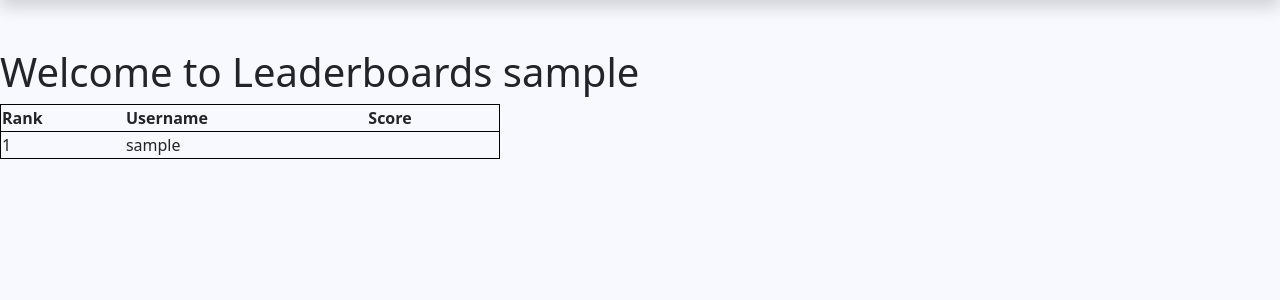
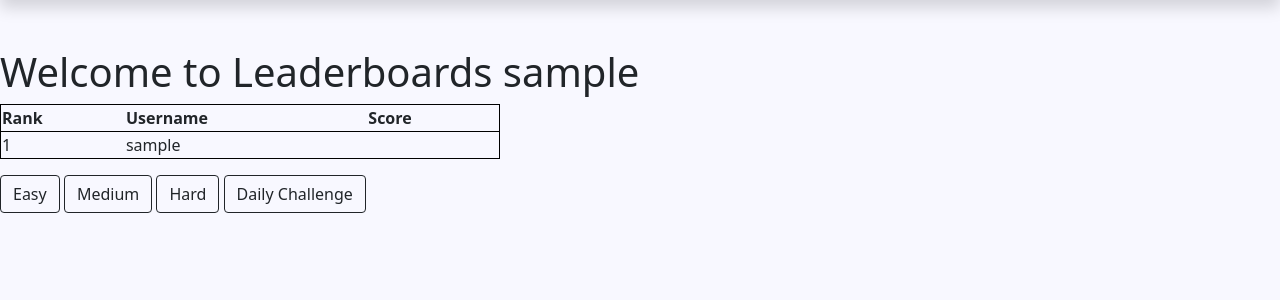
Before and after one commit to danial09/WAD7A_project, a Django app: page /leaderboard/ in a window 1280 px wide. Shown: the part 48-348 px from the top of the page. Run offline with Django 3.2, Linux system fonts and the light colour scheme; a user stored in the database is signed in; tables that the repository leaves empty hold one stand-in row (values such as "Sample post").

Commit message:
buttons on leaderboard page (Had it initially but apparantly it was deleted somehow)

```diff
--- a/templates/sudokugame/leaderboard.html
+++ b/templates/sudokugame/leaderboard.html
@@ -40,4 +40,11 @@
     </div>
  </div>
 
+<button class="btn btn-outline-dark" type="button" value ="E">Easy</button>
+<button class="btn btn-outline-dark" type="button" value = "M">Medium</button>
+<button class="btn btn-outline-dark" type="button" value ="H">Hard</button>
+{% if user.is_authenticated %}
+    <button class="btn btn-outline-dark" type="button" value ="">Daily Challenge</button>
+{% endif %}
+
     {% endblock%}
```
